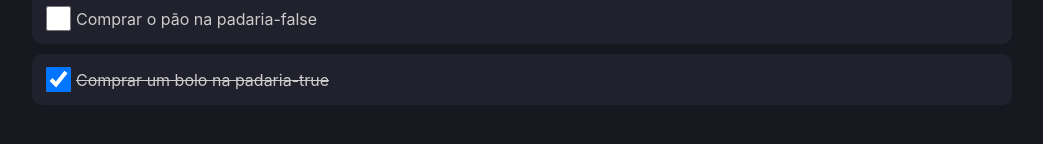
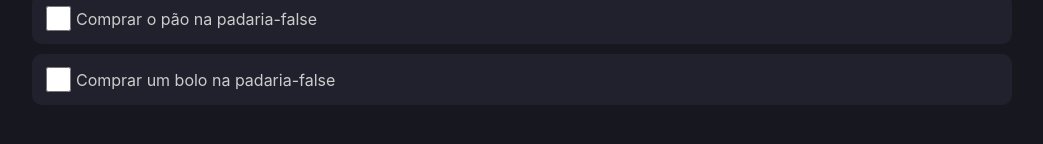
Before and after one commit to jgapadua/Projetos-ReactJS, a React (Vite) app in the folder todolist/: page / in a window 1280 px wide. Shown: the part 162-306 px from the top of the page, without its empty margins (118-1161 px from the left). Built offline with nearby package versions, Linux system fonts and the light colour scheme.

Commit message:
finalizado

```diff
--- a/todolist/src/App.tsx
+++ b/todolist/src/App.tsx
@@ -8,7 +8,7 @@ import { AddArea } from './components/AddArea';
  const App=()=> {
   const [list, setList]=useState<Item[]>([
     {id:1, name:'Comprar o pão na padaria', done:false},
-    {id:2, name:'Comprar um bolo na padaria', done:true},
+    {id:2, name:'Comprar um bolo na padaria', done:false},
   ]);
 
   const handleAddTask=(taskName: string)=>{
```
